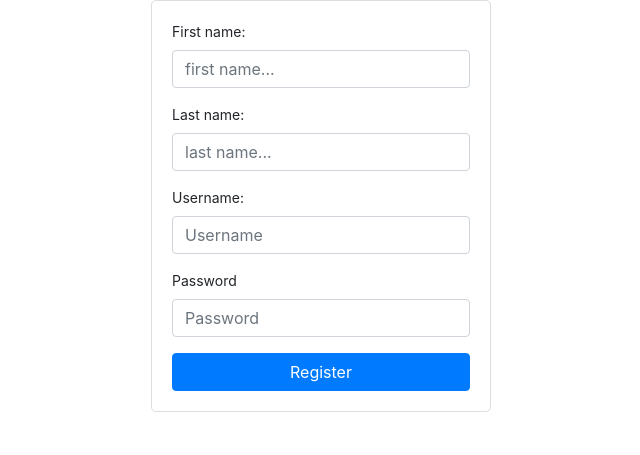
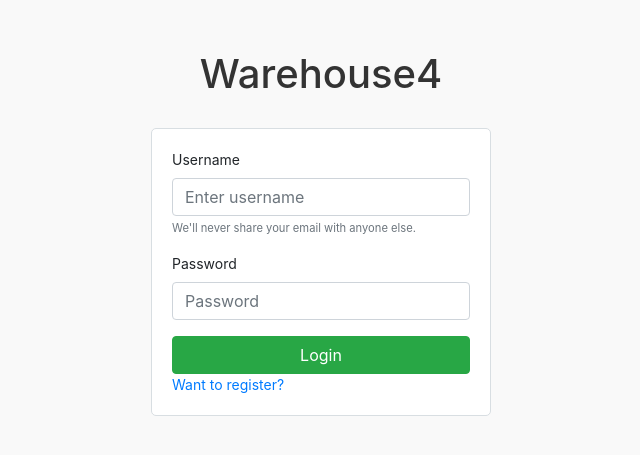
Before and after one commit to imendoza03/warehouse-4, a PHP site: page / in a window 1280 px wide. Shown: the top 455 px of the page, without its empty margins (319-959 px from the left). Run offline with PHP 8.4, Linux system fonts and the light colour scheme; some libraries are stand-ins or nearby versions.

Commit message:
last changes

```diff
--- a/public/css/style.css
+++ b/public/css/style.css
@@ -12,6 +12,7 @@ h1{
 	text-align: center;
 }
 
+
 #login-form, #registration-form{
 	padding: 20px;
   	font-size: 14px;
@@ -21,6 +22,7 @@ h1{
 	border-radius: 5px;
 	width: 340px;
   	margin: 0 auto;
+  	margin-top: 30px;
 }
 
 #registration-link small{
@@ -43,3 +45,7 @@ h1{
 .close-button{
 	display: inline-block;
 }
+
+.has-error{
+	color: #c0392b;
+}
--- a/public/index.php
+++ b/public/index.php
@@ -6,7 +6,7 @@ use Service\DBConnector;
 DBConnector::setConfig($configs['db']);
 
 $map = [
-    '' => __DIR__ . '/../src/Controller/registration.php',
+    '' => __DIR__ . '/../src/Controller/login.php',
     '/login' => __DIR__ . '/../src/Controller/login.php',
     '/registration' => __DIR__ . '/../src/Controller/registration.php'
 ];
--- a/public/js/script.js
+++ b/public/js/script.js
@@ -1,6 +1,7 @@
 $(function(){
 
 	$("#registration-link").on("click", function(event){
+		console.log("bla");
 		event.preventDefault();
 		$(".modal").modal("toggle");
 	});
--- a/src/Controller/login.php
+++ b/src/Controller/login.php
@@ -1,7 +1,6 @@
 <?php
 
-if ($_SERVER['REQUEST_METHOD'] == 'POST') {
-}
+if ($_SERVER['REQUEST_METHOD'] === 'POST') {}
 
 
 ?>
@@ -23,66 +22,24 @@ if ($_SERVER['REQUEST_METHOD'] == 'POST') {
   </head>
   <body id="body">
     <h1 class="app-name">Warehouse4</h1>
-    <form id="login-form" action="/login" method="POST">
+    <form id="login-form" action="/index.php/login.php" method="POST">
       <div class="form-group">
         <label for="username">Username</label> <input type="text"
-        class="form-control" id="username" aria-describedby="usernameHelp"
-        placeholder="Enter username">
-<!--         <small id="usernameHelp" class="form-text text-muted"> -->
-<!--         		We'll never share your email with anyone else. -->
-<!--         </small> -->
+        class="form-control" name="username" aria-describedby="usernameHelp"
+        placeholder="Enter username"> <small id="usernameHelp"
+        class="form-text text-muted">We'll never share your email with
+        anyone else.</small>
       </div>
       <div class="form-group">
         <label for="password">Password</label> <input type="password"
-        class="form-control" id="password" placeholder="Password">
+        class="form-control" name="password" placeholder="Password">
       </div>
       <button type="submit" class="btn btn-success btn-block">Login</button>
-      <a id="registration-link" href="#">
-        <small class="form-text text-muted">Want to register?</small>
+      <a id="registration-link" href="http://www.google.com">
+      	Want to register?
+<!--         <small class="form-text text-muted">Want to register?</small> -->
       </a>
     </form>
-
-    <!--Registration Modal-->
-    <div class="modal" tabindex="-1" role="dialog">
-      <div class="modal-dialog" role="document">
-        <div class="modal-content">
-          <div class="modal-header">
-            <h5 class="modal-title">Warehouse4 - Registration</h5>
-            <button type="button" class="close" data-dismiss="modal"
-            aria-label="Close">
-            <span aria-hidden="true">&times;</span>
-          </button>
-        </div>
-        <div class="modal-body">
-          <form id="registration-form" action="/registration" method="POST">
-            <div class="form-group">
-              <label for="signup-firstname">First name: </label>
-              <input type="text" class="form-control" id="signup-firstname" placeholder="first name...">
-            </div>
-            <div class="form-group">
-              <label for="signup-lastname">Last name: </label>
-              <input type="text" class="form-control" id="signup-lastname" placeholder="last name...">
-            </div>
-            <div class="form-group">
-              <label for="signup-username">Username: </label>
-              <input type="text" class="form-control" id="signup-username" placeholder="Username">
-            </div>
-            <div class="form-group">
-              <label for="signup-assword">Password</label> <input type="password"
-              class="form-control" id="signup-assword" placeholder="Password">
-            </div>
-            <button type="submit" class="btn btn-primary btn-block">Register</button>
-            <button type="button" class="btn btn-secondary btn-block close-button" data-dismiss="modal">Close</button>
-          </form>
-        </div>
-        <!-- <div class="modal-footer">
-        <button type="button" class="btn btn-primary">Save changes</button>
-        <button type="button" class="btn btn-secondary"
-        data-dismiss="modal">Close</button>
-      </div> -->
-    </div>
-  </div>
-</div>
 
 <!-- JQUERY AND BOOSTRAP SCRIPT IMPORT -->
 <script src="https://code.jquery.com/jquery-3.3.1.min.js"
--- a/src/Controller/registration.php
+++ b/src/Controller/registration.php
@@ -1,10 +1,40 @@
 <?php
-if ($_SERVER["REQUEST_METHOD"] === "POST") {
-    $firstName = $_POST['signup-firstname'];
+if ($_SERVER['REQUEST_METHOD'] === 'POST') {
 
-    echo $firstName;
+    $firstName = $_POST['signup-firstname'] ?? null;
+    $lastName = $_POST['signup-lastname'] ?? null;
+    $username = $_POST['signup-username'] ?? null;
+    $password = $_POST['signup-password'] ?? null;
+    $confirmationPassword = $_POST['signup-password-confirm'] ?? null;
+
+    $firstNameHasError = (is_string($firstName) && strlen($firstName) > 2);
+    $lastNameHasError = (is_string($lastName) && strlen($lastName) > 2);
+    $userNameHasError = (is_string($username) && strlen($username) > 2);
+    $passwordHasError = ($password == $confirmationPassword && strlen($password > 5));
+
+    if ($firstNameHasError && $lastNameHasError && $userNameHasError && $passwordHasError) {
+
+        try {
+            $connection = Service\DBConnector::getConnection();
+        } catch (PDOException $exception) {
+            http_response_code(500);
+            echo 'A problem occured, contact support';
+            exit(10);
+        }
+
+        $sql = "INSERT INTO user(first_name, last_name, user_name, password) VALUES (\"$username\", \"$password\", \"$username\", \"$password\")";
+        $affected = $connection->exec($sql);
+
+        if (! $affected) {
+            echo implode(', ', $connection->errorInfo());
+            return;
+        }
+
+        return;
+    }
 }
 ?>
+
 <!DOCTYPE html>
 <html lang="en">
 <head>
@@ -20,24 +50,60 @@ if ($_SERVER["REQUEST_METHOD"] === "POST") {
 	crossorigin="anonymous">
 </head>
 <body>
-	<form id="registration-form" action="/registration" method="POST">
+	<h1 class="app-name">Registration</h1>
+	<form id="registration-form" action="/index.php/registration"
+		method="POST">
+		<label for="signup-firstname">First name: </label> <input type="text"
+				class="form-control" name="signup-firstname"
+				placeholder="Enter first name..."
+				value="<?php echo htmlentities($firstName ?? '') ;?>">
 		<div class="form-group">
-			<label for="signup-firstname">First name: </label> <input type="text"
-				class="form-control" id="signup-firstname"
-				placeholder="first name...">
+
+		</div>
+		<?php if(!($firstNameHasError ?? true)){?>
+            <div class="has-error">
+			<p>First name is not correct, please enter at least 3 characters!</p>
+		</div>
+      	<?php }?>
+		<div class="form-group">
+			<label for="signup-lastname">Last name: </label> <input type="text"
+				class="form-control" name="signup-lastname"
+				placeholder="Enter last name..."
+				value="<?php echo htmlentities($lastName ?? '') ;?>">
+		</div>
+		<?php if(!($lastNameHasError ?? true)){?>
+            <div class="has-error">
+			<p>Last name is not correct, please enter at least 3 characters!</p>
+		</div>
+      	<?php }?>
+		<div class="form-group">
+			<label for="signup-username">Username: </label> <input type="text"
+				class="form-control" name="signup-username"
+				placeholder="Enter user name..."
+				value="<?php echo htmlentities($username ?? '') ;?>">
+		</div>
+    	<?php if(!($userNameHasError ?? true)){?>
+            <div class="has-error">
+			<p>User name is not correct, please enter at least 3 characters!</p>
+		</div>
+      	<?php }?>
+		<div class="form-group">
+			<label for="signup-password">Password</label> <input type="password"
+				class="form-control" name="signup-password" placeholder="Password"
+				value="<?php echo htmlentities($password ?? '') ;?>">
 		</div>
 		<div class="form-group">
-			<label for="signup-lastname">Last name: </label> <input type="text"
-				class="form-control" id="signup-lastname" placeholder="last name...">
+			<label for="signup-password-confirm">Confirmation Password</label> <input
+				type="password" class="form-control" name="signup-password-confirm"
+				placeholder="Confirm"
+				value="<?php echo htmlentities($confirmationPassword ?? '') ;?>">
 		</div>
-		<div class="form-group">
-			<label for="signup-username">Username: </label> <input type="text"
-				class="form-control" id="signup-username" placeholder="Username">
+		<?php if(!($passwordHasError ?? true)){?>
+            <div class="has-error">
+			<p>Password is not correct, confirmation does not match / at least 6
+				characters!</p>
 		</div>
-		<div class="form-group">
-			<label for="signup-assword">Password</label> <input type="password"
-				class="form-control" id="signup-assword" placeholder="Password">
-		</div>
+      	<?php }?>
 		<button type="submit" class="btn btn-primary btn-block">Register</button>
 	</form>
 
@@ -56,3 +122,4 @@ if ($_SERVER["REQUEST_METHOD"] === "POST") {
 	</script>
 	<script type="text/javascript" src="/js/script.js"></script>
 </body>
+</html>
```
Lines whose indentation alone changed are shown as unchanged.
